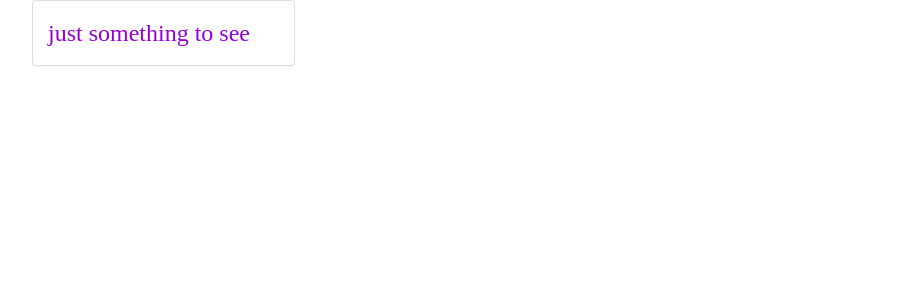
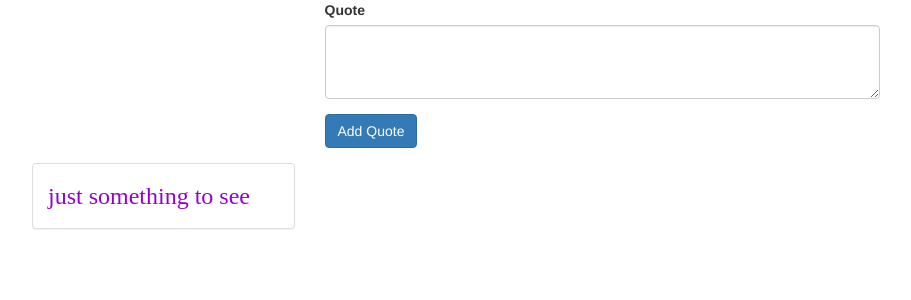
Before and after one commit to chrismcligeyo/quotes-vue-project, a Vue app: page / in a window 1280 px wide. Shown: the top 300 px of the page, without its empty margins (38-949 px from the left). Built offline with nearby package versions, Linux system fonts and the light colour scheme; a web font is replaced by a local one.

Commit message:
adding  quoteswith custom events

```diff
--- a/src/App.vue
+++ b/src/App.vue
@@ -1,5 +1,6 @@
 <template>
   <div class="container">
+    <app-new-quote @quoteAdded="newQuote"></app-new-quote><!--@quteadded is custom event created in Newquote-->
     <!--we are passing the Quote array to the QuoteGrid-->
       <app-quote-grid :quotes="quotes"></app-quote-grid><!--App.vue is parent. :quotes is prop set so as to communicate with child QuoteGrid which has props:['quotes']-->
   </div>
@@ -7,20 +8,30 @@
 
 <script>
 
-import QuoteGrid from './components/QuoteGrid'
+import QuoteGrid from './components/QuoteGrid';
+import NewQuote from './components/NewQuote.vue';
 export default {
   data: function () {
 
     return {
       quotes: ['just something to see'], //quotes variable as an arry
-      maxQuotes:10
+      maxQuotes: 10
     }
 
   },
   components: {
-    'app-quote-grid': QuoteGrid
+    'app-quote-grid': QuoteGrid,
+    'app-new-quote': NewQuote
+  },
+  methods: {
+    newQuote(quote) {// this.$emit('quoteAdded', this.quote); this.quote is the quote in newQuote(quote) . This is would be done as if it wer above <app-new-quote @quoteAdded="newQuote($event)"></app-new-quote> $event being this.quote
+
+      this.quotes.push(quote);
+
   }
 }
+}
+
 </script>
 
 <style>
--- a/src/components/NewQuote.vue
+++ b/src/components/NewQuote.vue
@@ -20,8 +20,10 @@
             };
         },
         methods: {
-            createNew() { //emit new quote. connects NewQuote childto parent container. whatever you add when click button will be displayed in parent container too
+            //when you create new we want to add NewQuote to parent element App.vue
+            createNew() { //emit new quote. connects NewQuote childto parent container App.vue. whatever you add when click button will be displayed in parent container too
                 this.$emit('quoteAdded', this.quote);
+                //clearform after adding quote
                 this.quote = '';
             }
         }
```
